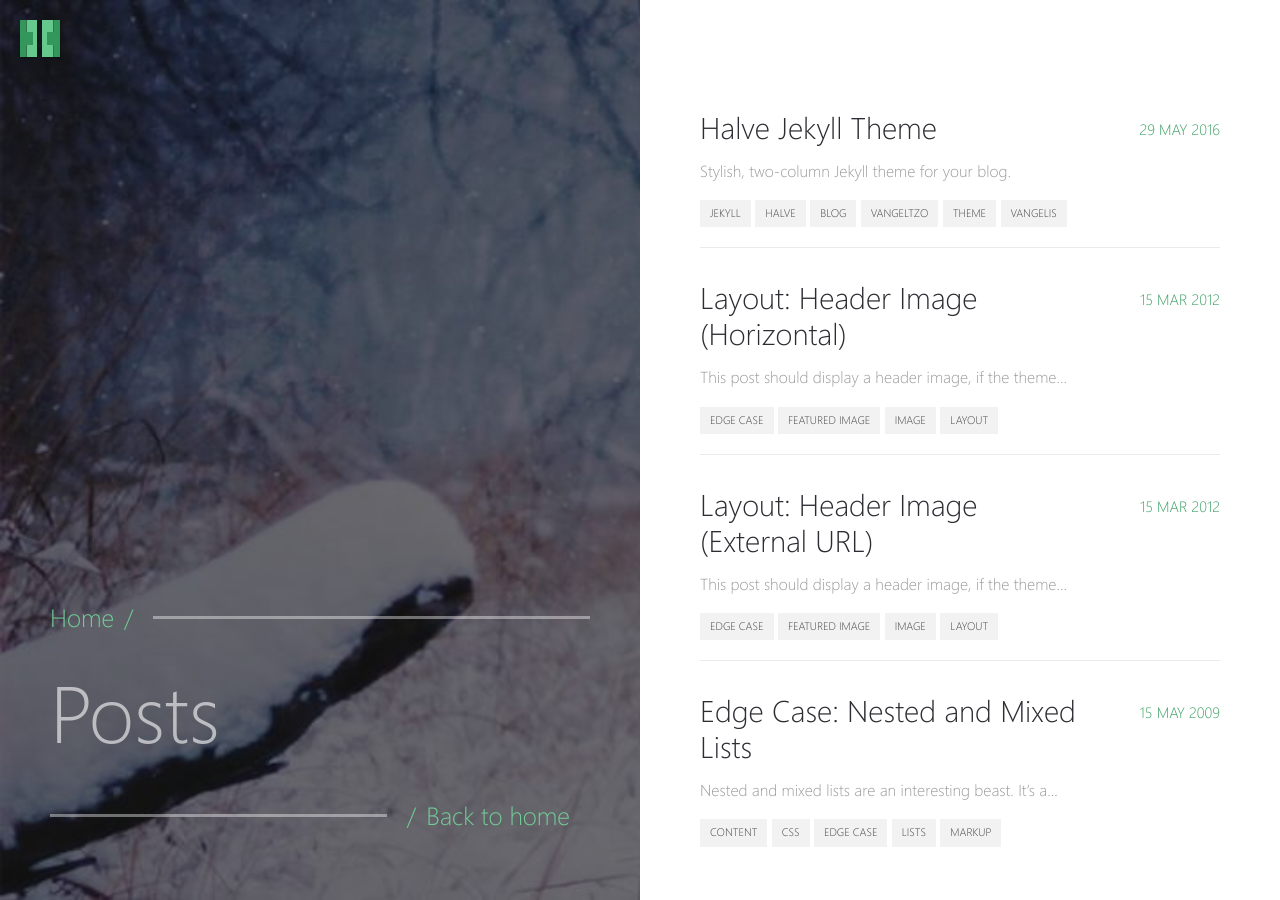
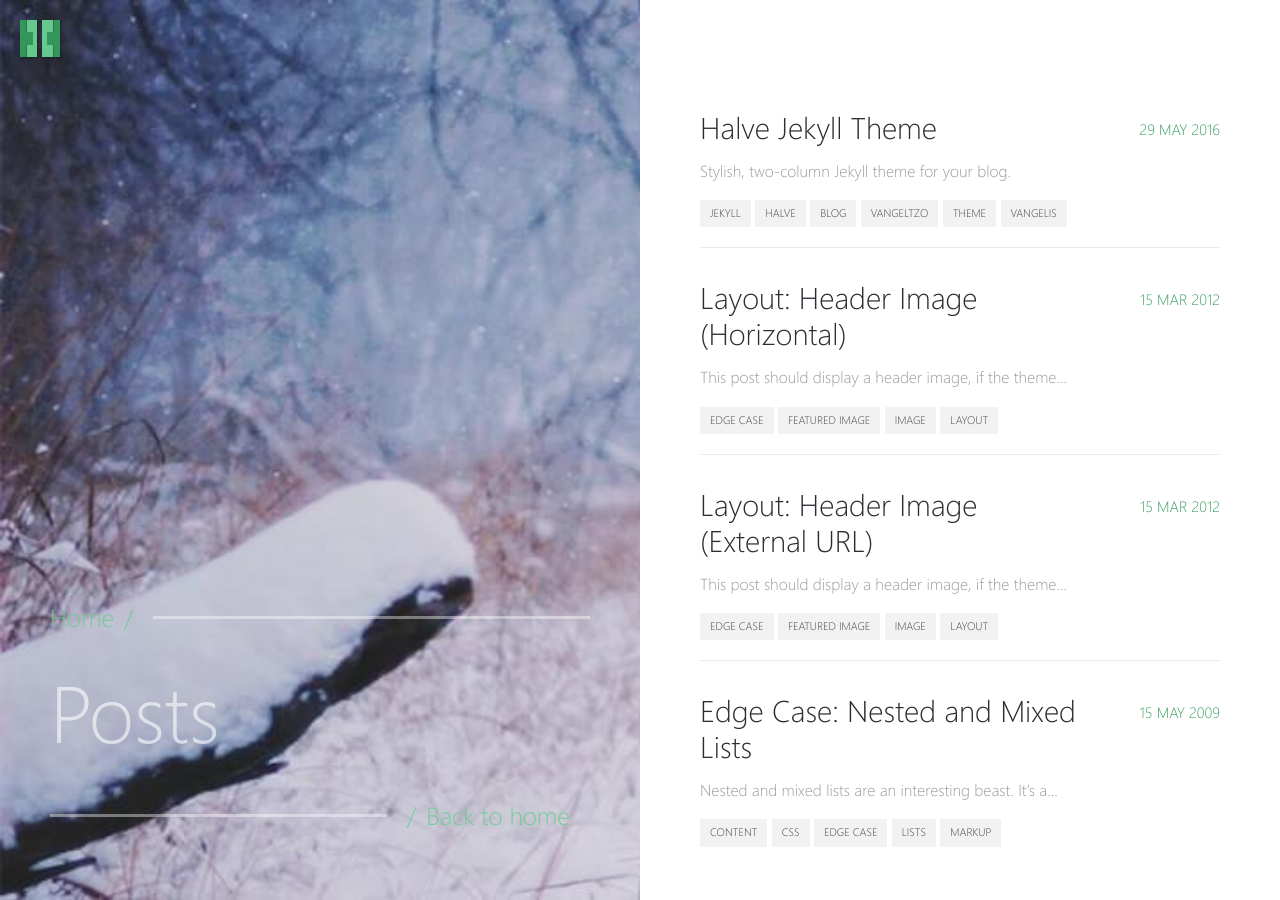
Before and after one commit to misterharsh/misterharsh.github.io, a Jekyll site: the page built from _pages/posts.md, in a window 1280 px wide. Built offline with Jekyll 4.4.1, drawn with Linux system fonts in a browser that asks for light colours.

Commit message:
testing opacity

```diff
--- a/_includes/head.html
+++ b/_includes/head.html
@@ -72,7 +72,7 @@
 
   <!-- Left Block Images for Home and Pages -->
   <style type="text/css">
-    #posts .block-left {background: linear-gradient(rgba(0, 0, 0, 0.5), rgba(0, 0, 0, 0.5)), url({{ site.url }}/{{ site.background.post-list }}) no-repeat;background-size: cover, cover;}
+    #posts .block-left {background: linear-gradient(rgba(0, 0, 0, 0.0), rgba(0, 0, 0, 0.0)), url({{ site.url }}/{{ site.background.post-list }}) no-repeat;background-size: cover, cover;}
     .block-left {background: linear-gradient(rgba(0,0,0,0.0), rgba(0,0,0,0.0)), url({{ site.url }}/{{ site.background.homepage }}) no-repeat;background-size: cover;}
   </style>
 
```
